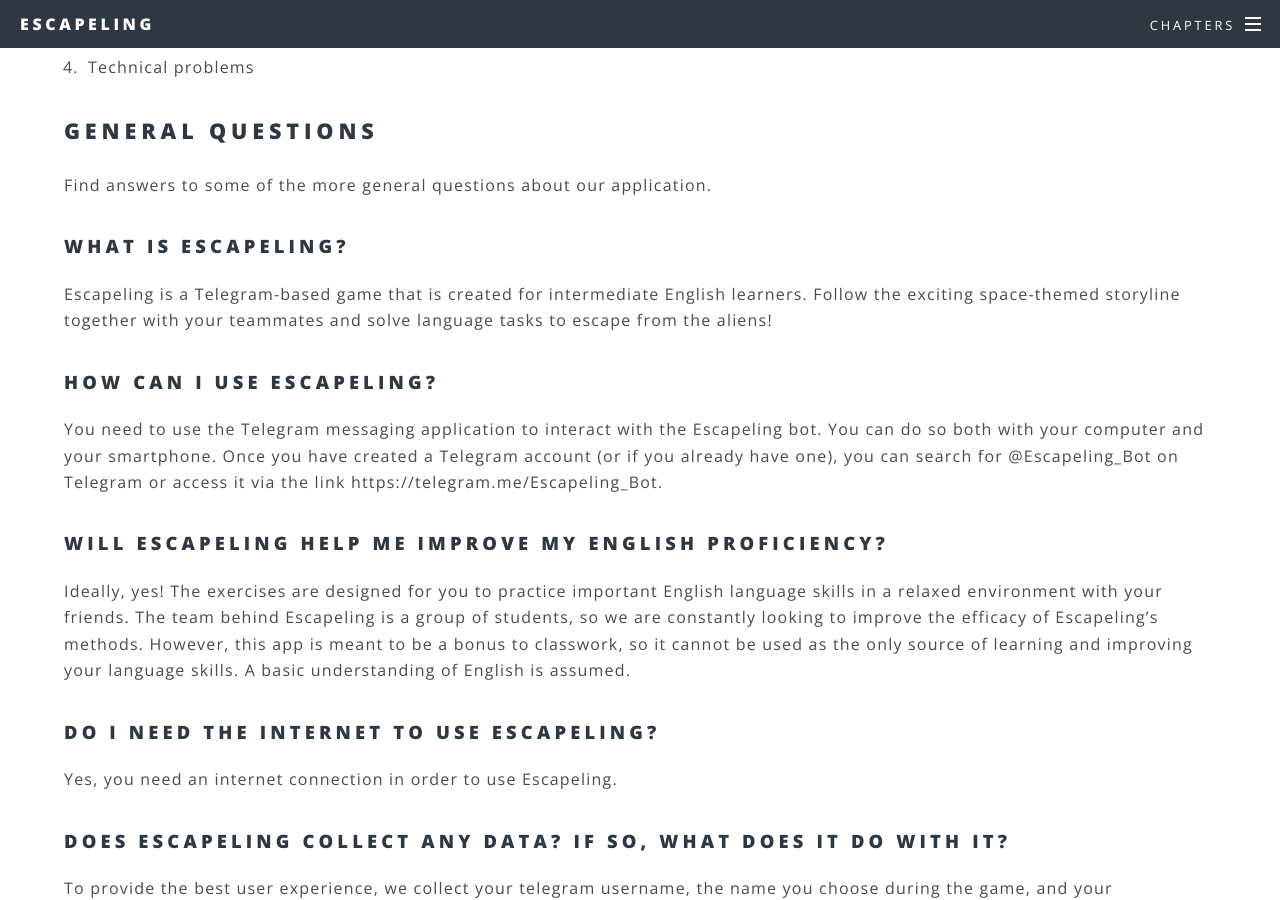
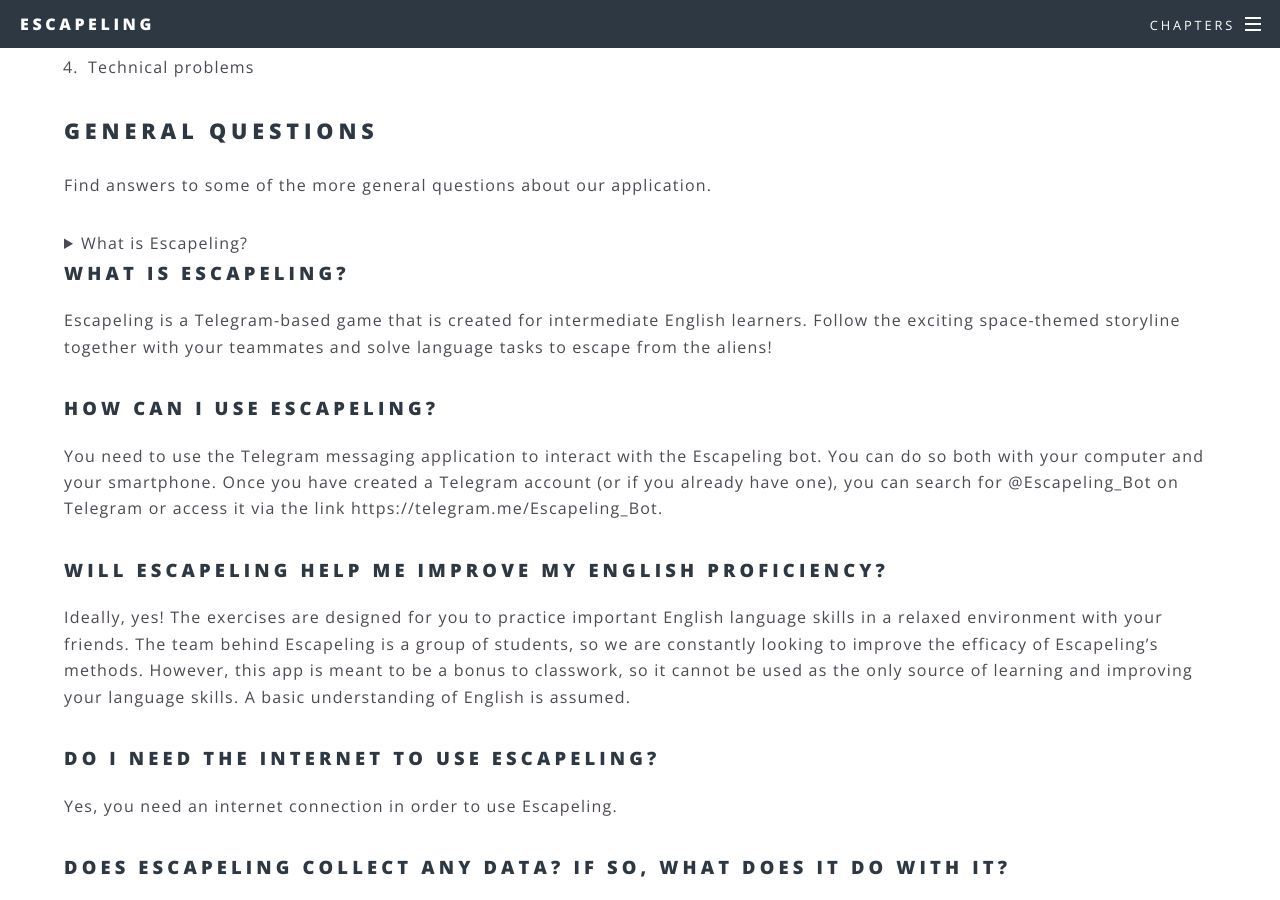
Before and after one commit to ALLUOS/ALLUOS.github.io, a Jekyll site: the page built from _posts/2020-03-03-FAQ.md, in a window 1280 px wide and 900 px high, scrolled down 574 px. Built offline with Jekyll 4.4.1, drawn with Linux system fonts in a browser that asks for light colours.

Commit message:
Try toggle feature

```diff
--- a/_posts/2020-03-03-FAQ.md
+++ b/_posts/2020-03-03-FAQ.md
@@ -23,6 +23,11 @@
 ## General questions
 
 Find answers to some of the more general questions about our application.
+
+<details>
+  <summary>What is Escapeling?</summary>
+Escapeling is a Telegram-based game that is created for intermediate English learners. Follow the exciting space-themed storyline together with your teammates and solve language tasks to escape from the aliens!
+</details>
 
 ### What is Escapeling?
 Escapeling is a Telegram-based game that is created for intermediate English learners. Follow the exciting space-themed storyline together with your teammates and solve language tasks to escape from the aliens!
```
